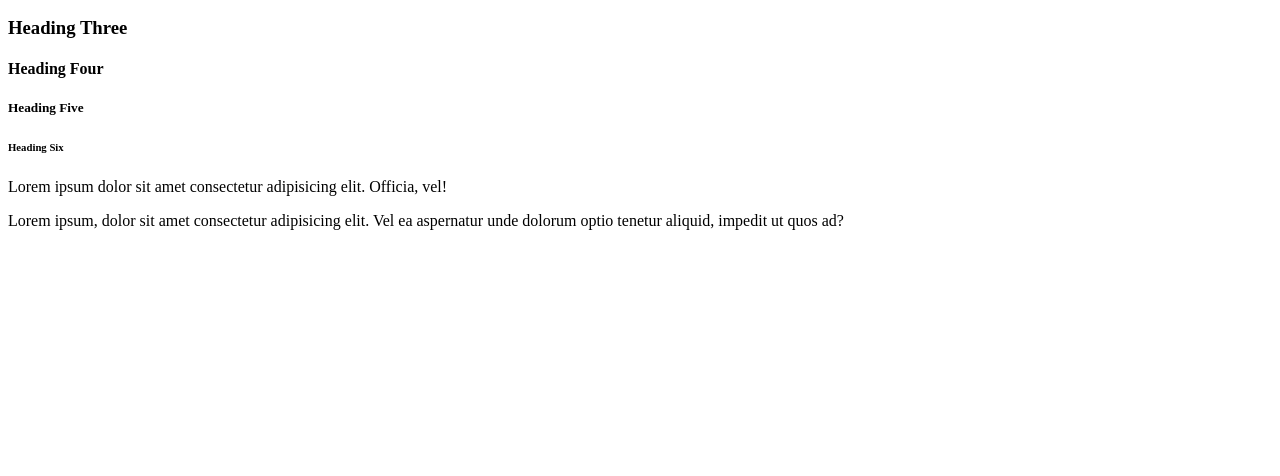
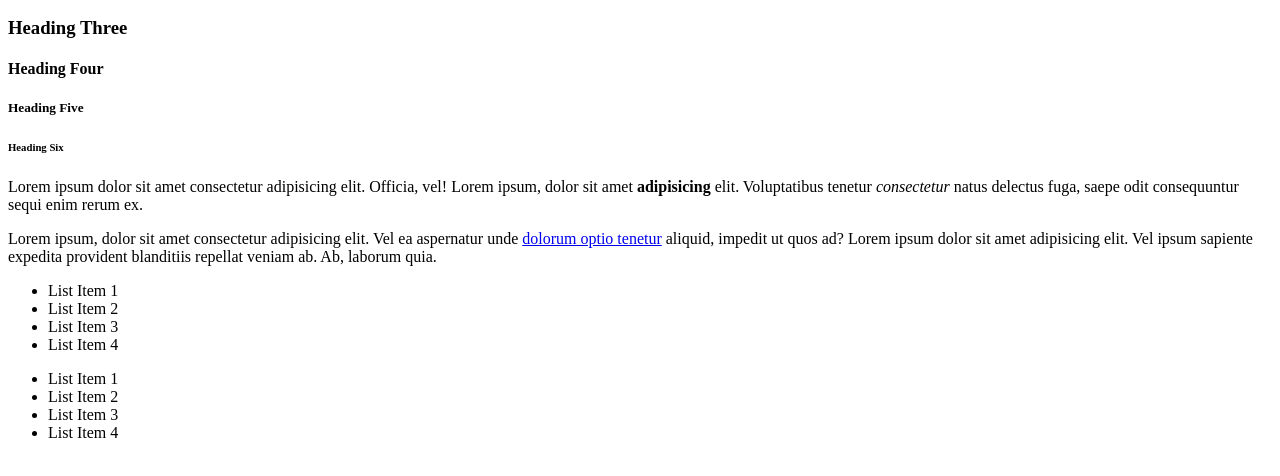
Before and after one commit to ariel035/htmlCrashCourse, a plain HTML site: page index.html in a window 1280 px wide. Shown: the part 110-586 px from the top of the page. Drawn offline with Linux system fonts and the light colour scheme.

Commit message:
added lists

```diff
--- a/index.html
+++ b/index.html
@@ -17,7 +17,24 @@
 
     <!-- Paragraphs -->
 
-    <p>Lorem ipsum dolor sit amet consectetur adipisicing elit. Officia, vel!</p>
-    <p>Lorem ipsum, dolor sit amet consectetur adipisicing elit. Vel ea aspernatur unde dolorum optio tenetur aliquid, impedit ut quos ad?</p>
+    <p>Lorem ipsum dolor sit amet consectetur adipisicing elit. Officia, vel! Lorem ipsum, dolor sit amet <strong>adipisicing</strong> elit. Voluptatibus tenetur <em>consectetur</em> natus delectus fuga, saepe odit consequuntur sequi enim rerum ex.</p>
+    <p>Lorem ipsum, dolor sit amet consectetur adipisicing elit. Vel ea aspernatur unde <a href="http://www.google.com/" target="_blank">dolorum optio tenetur</a> aliquid, impedit ut quos ad? Lorem ipsum dolor sit amet  adipisicing elit. Vel ipsum sapiente expedita provident blanditiis repellat veniam ab. Ab, laborum quia.</p>
+
+    <!-- Lists -->
+    <ul>
+        <li>List Item 1</li>
+        <li>List Item 2</li>
+        <li>List Item 3</li>
+        <li>List Item 4</li>
+    </ul>
+    <ul>
+        <li>List Item 1</li>
+        <li>List Item 2</li>
+        <li>List Item 3</li>
+        <li>List Item 4</li>
+    </ul>
+
+    <!-- Table -->
+
 </body>
 </html>
```
